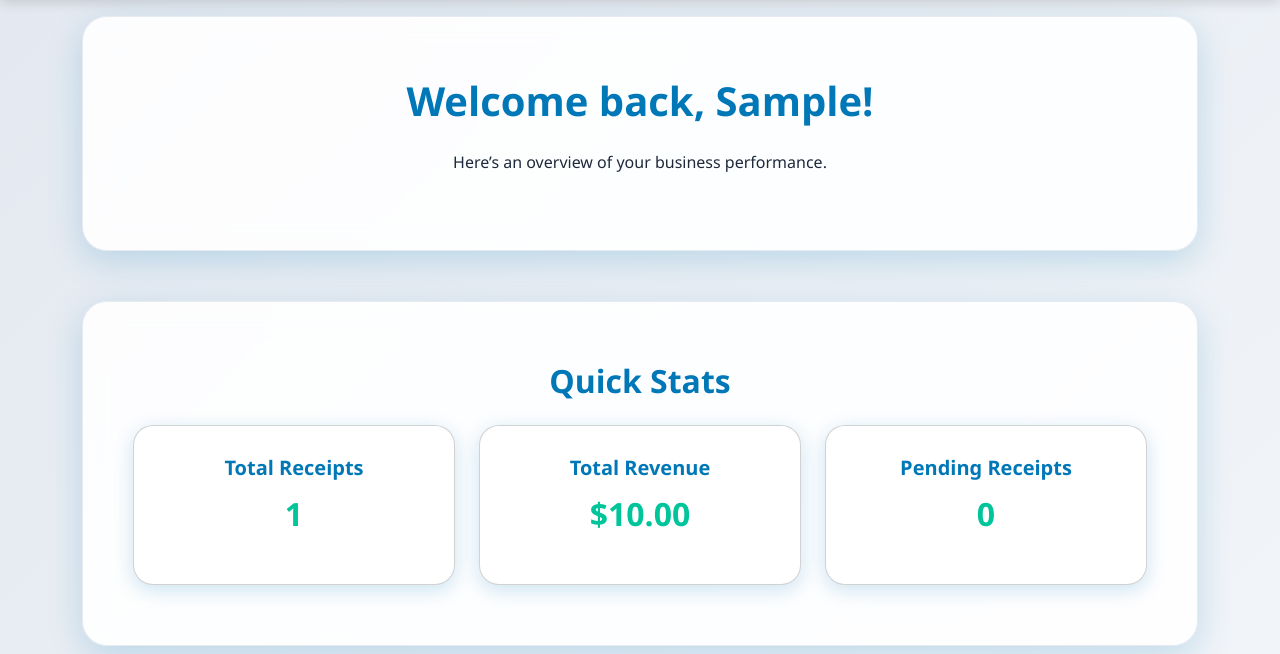
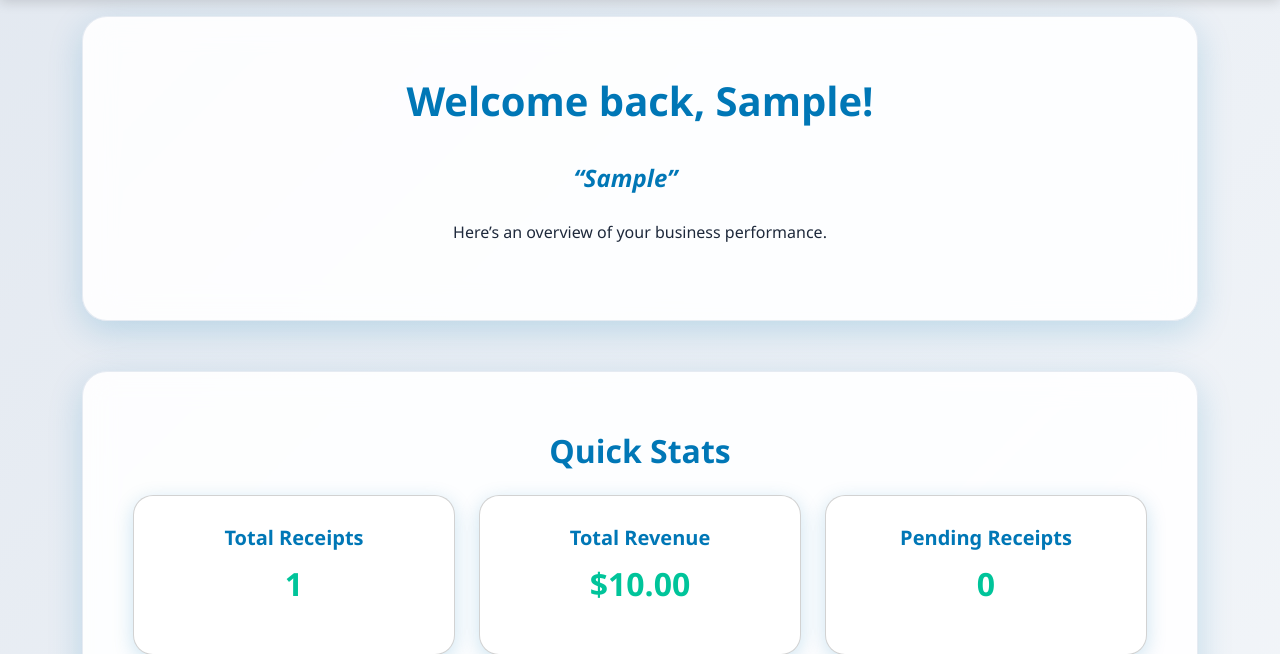
Before and after one commit to Aayushkumar-gupta/Receipt-Admin, a Django app: page /dashboard/ in a window 1280 px wide. Shown: the part 61-715 px from the top of the page. Run offline with Django 5.2, Linux system fonts and the light colour scheme; a user stored in the database is signed in; tables that the repository leaves empty hold one stand-in row (values such as "Sample post").

Commit message:
Add a feature let user set goals.

```diff
--- a/accounts/models.py
+++ b/accounts/models.py
@@ -7,6 +7,7 @@ class UserProfile(models.Model):
     address = models.CharField(max_length=255, blank=True, null=True)
     email_verified = models.BooleanField(default=False)
     phone_verified = models.BooleanField(default=False)
+    goal = models.CharField(max_length=200, blank=True, null=True)
 
     def __str__(self):
         return self.user.username
--- a/receipts/templates/dashboard.html
+++ b/receipts/templates/dashboard.html
@@ -76,12 +76,73 @@ h1, h2 {
     color: #334155;
     vertical-align: middle;
 }
+
+/* Goal Section */
+.goal-wrapper {
+    display: inline-flex;
+    align-items: center;
+    justify-content: center;
+    position: relative;
+    margin-top: 10px;
+}
+#goal-display {
+    font-style: italic;
+    color: #0077B6;
+    font-size: 1.5rem;
+    font-weight: 600;
+    margin: 0;
+    transition: all 0.3s ease;
+}
+.edit-icon {
+    margin-left: 10px;
+    color: #0077B6;
+    cursor: pointer;
+    font-size: 1.2rem;
+    opacity: 0;
+    transition: opacity 0.3s ease, transform 0.2s ease;
+}
+.goal-wrapper:hover .edit-icon {
+    opacity: 1;
+}
+.edit-icon:hover {
+    transform: scale(1.2);
+}
 </style>
+
+<!-- Include Font Awesome for icons -->
+<link
+  rel="stylesheet"
+  href="https://cdnjs.cloudflare.com/ajax/libs/font-awesome/6.4.0/css/all.min.css"
+/>
 
 <!-- Welcome Section -->
 <div class="glass-box text-center">
     <h1>Welcome back, {{ user.first_name|default:user.username }}!</h1>
-    <p>Here’s an overview of your business performance.</p>
+
+    <div class="goal-wrapper">
+        {% if profile.goal %}
+            <p id="goal-display">“{{ profile.goal }}”</p>
+        {% else %}
+            <p id="goal-display" style="color: #64748B;">Click here to set a goal or motto.</p>
+        {% endif %}
+        <i id="edit-goal-btn" class="fas fa-pencil-alt edit-icon" title="Edit Goal"></i>
+    </div>
+
+    <form id="goal-form" method="POST" class="mt-3" style="display: none;">
+        {% csrf_token %}
+        <input
+            type="text"
+            name="goal"
+            class="form-control"
+            style="max-width: 400px; margin: 0 auto; border-radius: 10px;"
+            placeholder="Enter your goal or motto"
+            value="{{ profile.goal|default:'' }}"
+        >
+        <button type="submit" class="btn btn-outline-primary mt-3">Save Goal</button>
+    </form>
+
+    <!-- Moved this line below the goal -->
+    <p class="mt-4">Here’s an overview of your business performance.</p>
 </div>
 
 <!-- Stats Section -->
@@ -131,7 +192,7 @@ h1, h2 {
                     {% if receipt.is_staged %}
                         <span style="color: #00C49A; font-weight: 300;">Staged</span>
                     {% else %}
-                        <span style="color: #EF4444;; font-weight: 300;">Unstaged</span>
+                        <span style="color: #EF4444; font-weight: 300;">Unstaged</span>
                     {% endif %}
                 </td>
             </tr>
@@ -146,4 +207,18 @@ h1, h2 {
         <a href="{% url 'my_receipts' %}" class="btn btn-outline-primary">View All Receipts</a>
     </div>
 </div>
+
+<script>
+document.addEventListener("DOMContentLoaded", function() {
+    const editBtn = document.getElementById("edit-goal-btn");
+    const form = document.getElementById("goal-form");
+    const goalDisplay = document.getElementById("goal-display");
+
+    editBtn.addEventListener("click", function() {
+        const isHidden = form.style.display === "none";
+        form.style.display = isHidden ? "block" : "none";
+        goalDisplay.style.display = isHidden ? "none" : "block";
+    });
+});
+</script>
 {% endblock %}
--- a/receipts/views.py
+++ b/receipts/views.py
@@ -20,16 +20,23 @@ def home(request):
 
 @login_required
 def dashboard(request):
+    user = request.user
+    profile = UserProfile.objects.get(user=user)
 
-    user = request.user
+    # Handle goal update
+    if request.method == "POST":
+        goal = request.POST.get("goal")
+        profile.goal = goal
+        profile.save()
+        messages.success(request, "Your goal has been updated!")
+        return redirect('dashboard')
+
     # Query all receipts created by this user
     receipts = Receipts.objects.filter(user_id=user)
 
     total_receipts = receipts.count()
     total_revenue = sum(r.sub_total for r in receipts)
     pending_receipts = receipts.filter(is_staged=False).count()
-
-    # Get the 5 most recent receipts
     recent_receipts = receipts.order_by('-date')[:5]
 
     context = {
@@ -37,6 +44,7 @@ def dashboard(request):
         'total_revenue': total_revenue,
         'pending_receipts': pending_receipts,
         'recent_receipts': recent_receipts,
+        'profile': profile,
     }
 
     return render(request, 'dashboard.html', context)
```
